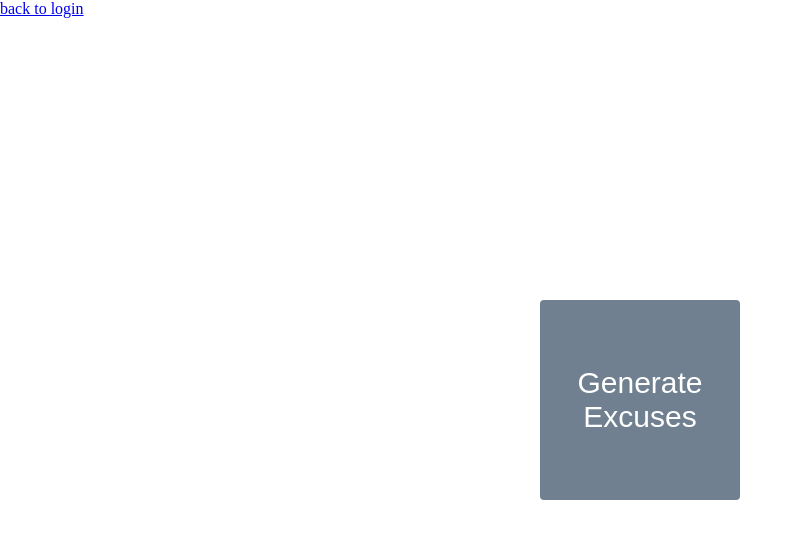
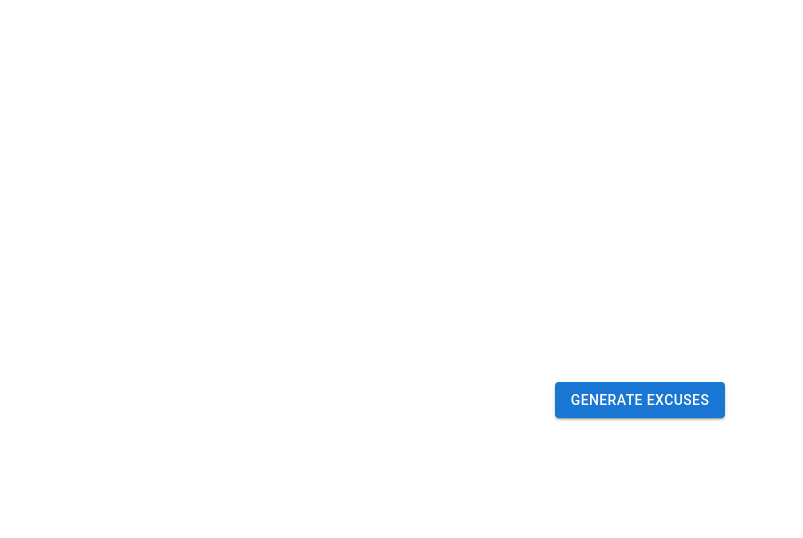
Before and after one commit to TerenceChe/Last-Minute-Excuse, a React (Vite) app: page /home in a window 1280 px wide. Shown: the top 538 px of the page, without its empty margins (0-803 px from the left). Built offline with nearby package versions, Linux system fonts and the light colour scheme.

Commit message:
updated login screen and homepage  with mui components

```diff
--- a/package.json
+++ b/package.json
@@ -11,6 +11,7 @@
   "dependencies": {
     "@emotion/react": "^11.10.4",
     "@emotion/styled": "^11.10.4",
+    "@mui/icons-material": "^5.10.9",
     "@mui/material": "^5.10.9",
     "localforage": "^1.10.0",
     "match-sorter": "^6.3.1",
--- /dev/null
+++ b/src/Components/ButtonAppBar.tsx
@@ -0,0 +1,29 @@
+import * as React from 'react';
+import AppBar from '@mui/material/AppBar';
+import Box from '@mui/material/Box';
+import Toolbar from '@mui/material/Toolbar';
+import Button from '@mui/material/Button';
+import IconButton from '@mui/material/IconButton';
+import MenuIcon from '@mui/icons-material/Menu';
+import ButtonAppBarCSS from '../routes/CSS/ButtonAppBar.module.css';
+
+export default function ButtonAppBar() {
+  return (
+    <Box sx={{ flexGrow: 1 }}>
+      <AppBar position="static">
+        <Toolbar>
+          <IconButton
+            size="large"
+            edge="start"
+            color="inherit"
+            aria-label="menu"
+            sx={{ mr: 2 }}
+          >
+            <MenuIcon />
+          </IconButton>
+        <h1 className={ButtonAppBarCSS.h1}>Excuse Generator</h1>
+        </Toolbar>
+      </AppBar>
+    </Box>
+  );
+}
--- /dev/null
+++ b/src/routes/CSS/ButtonAppBar.module.css
@@ -0,0 +1,5 @@
+.h1{
+    left: 50%;
+    transform: translateX(-50%);
+    position: absolute;
+}
--- a/src/routes/CSS/home.module.css
+++ b/src/routes/CSS/home.module.css
@@ -1,17 +1,12 @@
-.generateButton{
-    width: 200px;
-    height: 200px;
-    background-color: slategrey;
-    color: white;
-    font-size: 30px;
-    position: absolute;
-    left: 50%;
-    top: 50%;
-    transform: translateY(-50%) translateX(-50%);
-    cursor: pointer;
-    border: none;
-    border-radius: 4px;
+
+.generateButton:active{
+    opacity: 0.5;
 }
-.generateButton:active{
-    opacity: 0.8;
+.buttonContainer{
+    display: flex;
+    flex-direction: row;
+    align-items: center;
+    justify-content: center;
+    height: 100vh;
+
 }
--- a/src/routes/CSS/root.module.css
+++ b/src/routes/CSS/root.module.css
@@ -2,47 +2,13 @@
     margin: 0;
     padding: 0;
 }
-.header{
+
+.header {
     background-color: slategrey;
     text-align: center;
     color: white;
     height: 50px;
 }
-
-
-
-.login {
-    background-color: white;
-    cursor: pointer;
-    transition: 1s;
-    width: 240px;
-    margin-left: 50%;
-    transform: translateX(-50%);
-    height: 36px;
-    position: relative;
-    border-radius: 6px;
-    transition: 1s;
-    margin-top: 20px;
-    margin-bottom: 10px;
-  }
-
-  .login:hover {
-    opacity: 0.85;
-  }
-
-  .loginlink {
-    color: slategrey;
-    text-decoration: none;
-    position: absolute;
-    left: 50%;
-    transform: translateX(-50%);
-    top: 20%;
-  }
-
-  .loginlink:hover {
-    color: white;
-  }
-
 
 .credentials,
 #password {
@@ -88,9 +54,18 @@
 
 
 
-  .myVideo{
+.myVideo {
     height: calc(100% - 50px);
     position: absolute;
     object-fit: fill;
     width: 100%;
 }
+
+.loginlink{
+    width: 240px;
+    background-color: slategrey;
+}
+.login{
+    margin-top: 20px;
+
+}
--- a/src/routes/Home.tsx
+++ b/src/routes/Home.tsx
@@ -1,16 +1,27 @@
 import React, { useState, useRef, useEffect, useContext } from "react";
 import { Link } from 'react-router-dom';
 import homeCSS from './CSS/home.module.css';
+import Button from '@mui/material/Button';
+import { useNavigate } from 'react-router-dom'
+
+
 
 
 function Home() {
+    const navigate = useNavigate();
+
+    function navTo(text: string) {
+        navigate(`/${text}`)
+    }
 
 
 
     return (
         <div className={homeCSS.container}>
-            <Link className={homeCSS.loginlink} to="/">back to login</Link>
-            <button className={homeCSS.generateButton}> Generate Excuses</button>
+
+            <div className={homeCSS.buttonContainer} >
+                <Button className={homeCSS.generateButton} variant="contained" onClick={() => navTo("excuses")}>Generate Excuses</Button>
+            </div>
 
 
 
--- a/src/routes/root.tsx
+++ b/src/routes/root.tsx
@@ -3,12 +3,19 @@ import reactLogo from './assets/react.svg'
 import rootCSS from './CSS/root.module.css';
 import { Link } from 'react-router-dom';
 import bgVideo from '../clock.mp4';
+import Button from '@mui/material/Button';
+import { useNavigate } from 'react-router-dom'
+import ButtonAppBar from '../Components/ButtonAppBar';
 export default function Root() {
+
+    const navigate = useNavigate();
+
+    function navTo(text: string) {
+        navigate(`/${text}`)
+    }
     return (
         <div className={rootCSS.container}>
-            <header className={rootCSS.header}>
-                <h1> Excuse Generator</h1>
-            </header>
+            <ButtonAppBar></ButtonAppBar>
             <video autoPlay muted loop className={rootCSS.myVideo}>
                 <source src={bgVideo} type="video/mp4" />
             </video>
@@ -25,7 +32,7 @@ export default function Root() {
                 <br></br>
 
                 <div className={rootCSS.login}>
-                    <Link className={rootCSS.loginlink} to="/home">Login</Link>
+                    <Button className={rootCSS.loginlink} variant="contained" onClick={() => navTo("home")}>Login</Button>
                 </div>
 
 
```
Also changed, not shown: 1 other file (tests, documents, lock files or other folders). Lines whose indentation alone changed are shown as unchanged.
